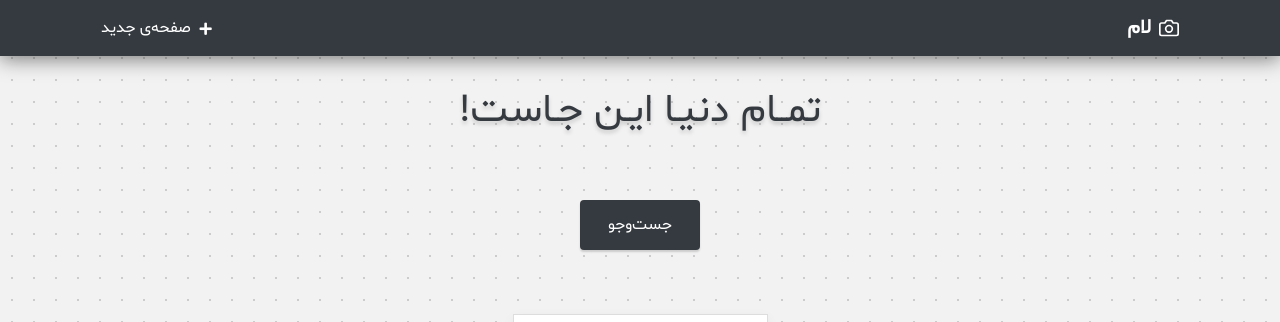
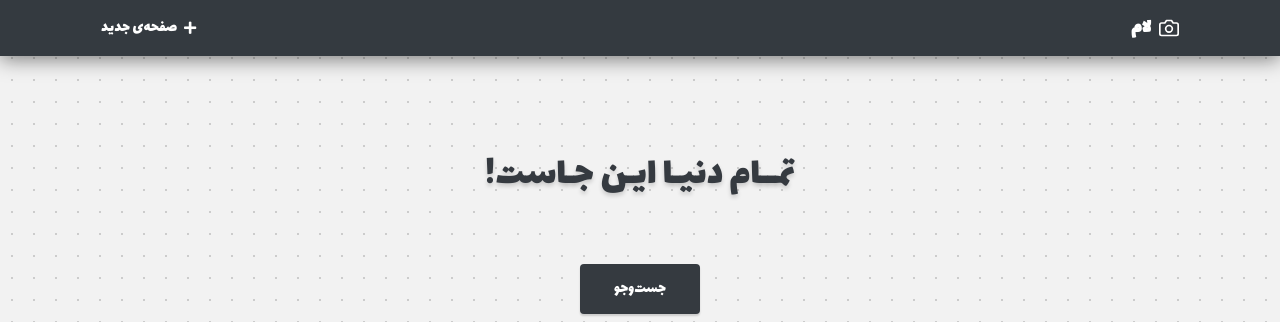
Before and after one commit to mrouhi13/laum, a Django app: template webapp/templates/webapp/index.html in a window 1280 px wide. Shown: the top 322 px of the page. Run offline with Django 3.2, Linux system fonts and the light colour scheme; the template is opened without the code that fills it: most values are stand-ins (such as "Sample title", 1, 10 or a date in 2020); some libraries are stand-ins or nearby versions.

Commit message:
Add Lalehzar font

```diff
--- a/webapp/static/webapp/css/style.css
+++ b/webapp/static/webapp/css/style.css
@@ -15,6 +15,12 @@
     font-family: 'Shabnam-Bold';
     src: url('../fonts/shabnam/Shabnam-Bold.eot');
     src: url('../fonts/shabnam/Shabnam-Bold.eot?#iefix') format('embedded-opentype'), url('../fonts/shabnam/Shabnam-Bold.woff2') format('woff2'), url('../fonts/shabnam/Shabnam-Bold.woff') format('woff'), url('../fonts/shabnam/Shabnam-Bold.ttf') format('truetype')
+}
+
+@font-face {
+    font-family: 'Lalehzar';
+    src: url('../fonts/lalehzar/Lalehzar-Regular.ttf');
+    url('../fonts/lalehzar/Lalehzar-Regular.ttf') format('truetype')
 }
 
 /* Restyle Tags */
@@ -86,9 +92,9 @@ label {
 
 .jumbotron {
     padding-top: calc(var(--jumbotron-padding-y) * 2);
-    /*padding-bottom: calc(var(--jumbotron-padding-y) * 2);*/
     margin-bottom: 0;
     background-color: transparent;
+    font-family: Lalehzar, sans-serif;
 }
 
 .jumbotron p:last-child {
@@ -205,6 +211,7 @@ footer li:first-child {
 
 /* Navbar */
 .navbar {
+    font-family: Lalehzar, sans-serif;
     box-shadow: 0 3px 20px 0 rgba(0, 0, 0, 0.5);
 }
 
@@ -492,10 +499,6 @@ footer li:first-child {
 
 /* Responsivity */
 @media all and (max-width: 1024px) {
-    .jumbotron {
-        padding: var(--jumbotron-padding-y) 0 1rem 0;
-    }
-
     .jumbotron .container {
         padding-left: 0;
         padding-right: 0;
@@ -540,14 +543,8 @@ footer li:first-child {
     }
 }
 
-@media all and (min-width: 576px) {
-    .jumbotron {
-        padding: 2rem;
+@media all and (max-width: 375px) {
+    .jumbotron-heading {
+        font-size: 1.8rem;
     }
 }
-
-@media all and (max-width: 375px) {
-    .jumbotron-heading {
-        font-size: 2rem;
-    }
-}
```
Also changed, not shown: webapp/static/webapp/fonts/lalehzar/Lalehzar-Regular.otf (added), webapp/static/webapp/fonts/lalehzar/Lalehzar-Regular.ttf (added).
